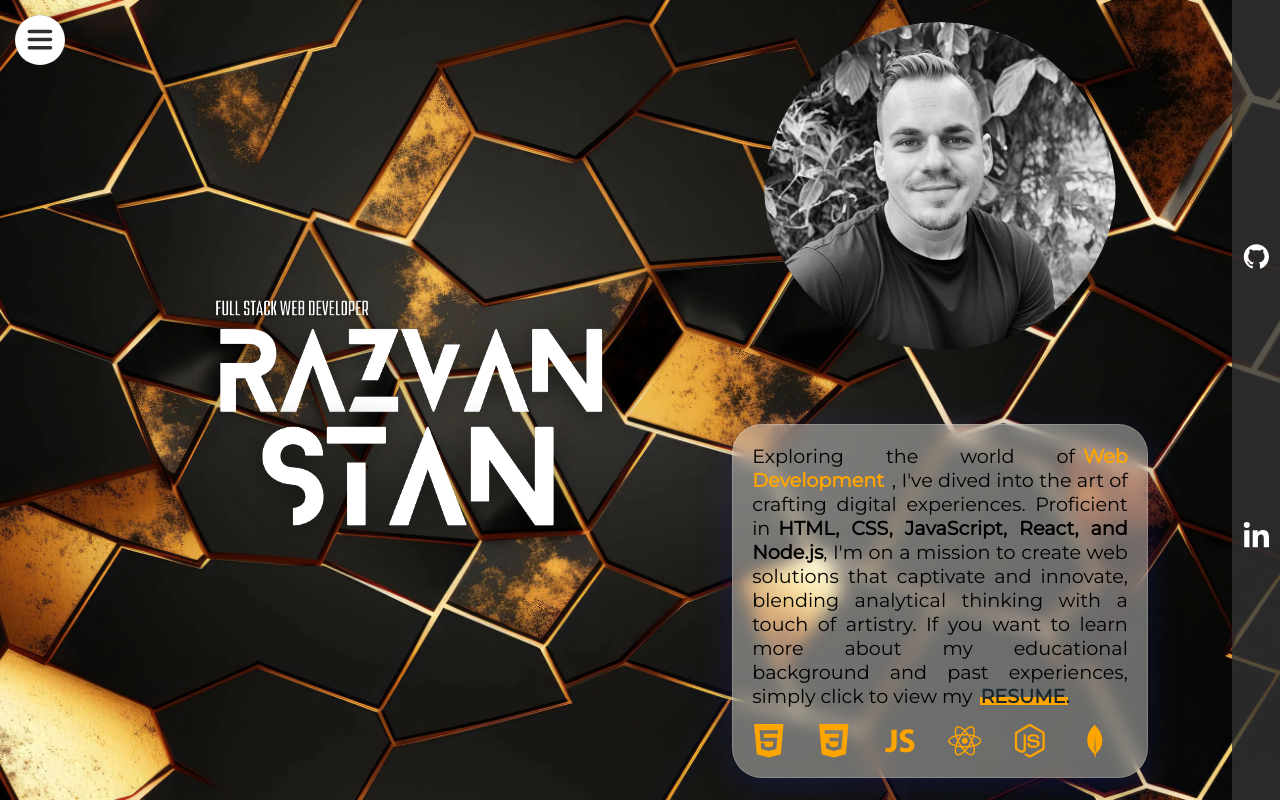
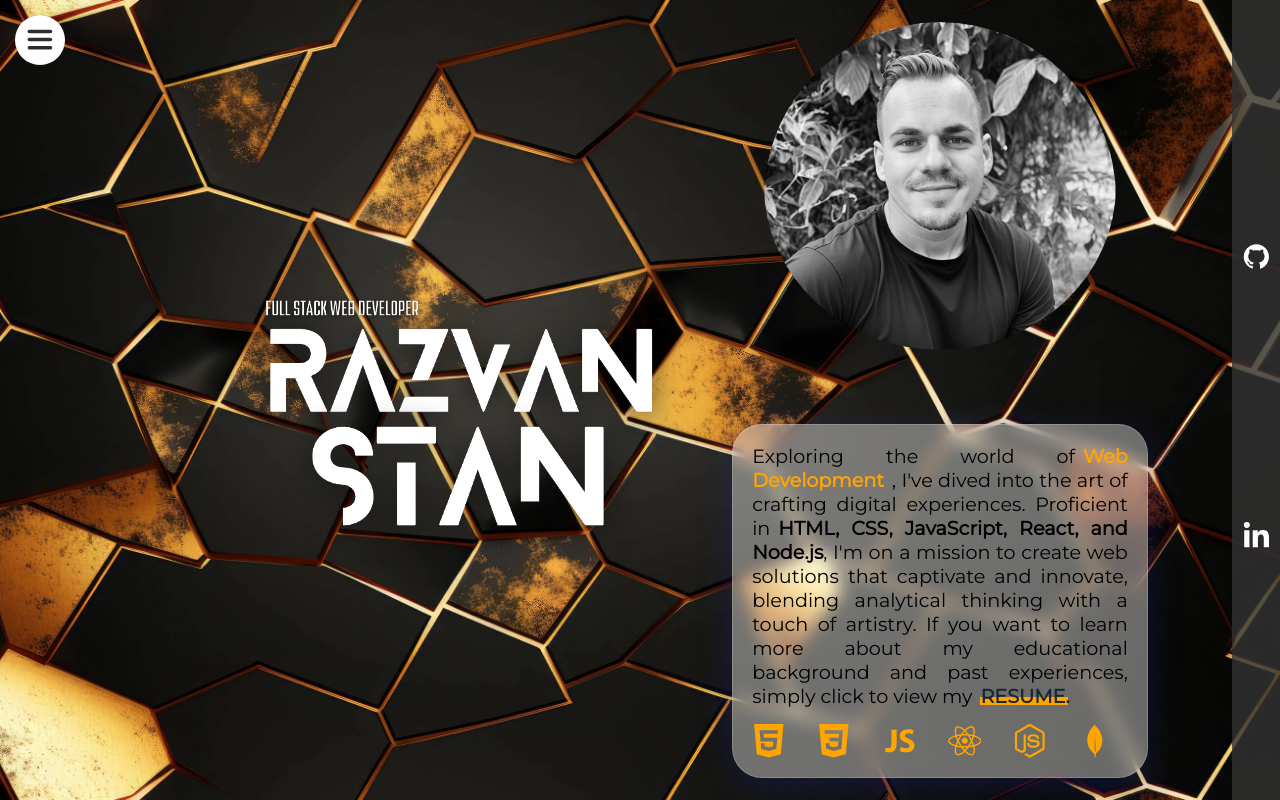
Before and after one commit to rasvanstan/portfolio, a React (Vite) app: page / in a window 1280 px wide. Built offline with nearby package versions, Linux system fonts and the light colour scheme.

Commit message:
margin added in home page

```diff
--- a/src/components/BackgroundContext.jsx
+++ b/src/components/BackgroundContext.jsx
@@ -33,6 +33,7 @@ export const BackgroundProvider = ({ children }) => {
   useEffect(() => {
     // Whenever the path changes, trigger a background change
     changeTheme();
+  // eslint-disable-next-line react-hooks/exhaustive-deps
   }, [currentPath]);
 
   const changeTheme = () => {
--- a/src/styles/Home.css
+++ b/src/styles/Home.css
@@ -132,6 +132,7 @@
   /**
    * animation text-pop-up-top
    */
+
   @-webkit-keyframes text-pop-up-top {
     0% {
       -webkit-transform: translateX(-200);
@@ -149,7 +150,7 @@
     }
   }
 
-  /* @keyframes text-pop-up-top {
+  @keyframes text-pop-up-top {
     0% {
       -webkit-transform: translateX(-200px);
       transform: translateX(-200px);
@@ -164,4 +165,4 @@
       transform-origin: 50% 50%;
       text-shadow: 0 1px 0 #cccccc, 0 2px 0 #cccccc, 0 3px 0 #cccccc, 0 4px 0 #cccccc, 0 5px 0 #cccccc, 0 6px 0 #cccccc, 0 7px 0 #cccccc, 0 8px 0 #cccccc, 0 9px 0 #cccccc, 0 50px 30px rgba(0, 0, 0, 0.3);
     }
-  } */
+  }
```
